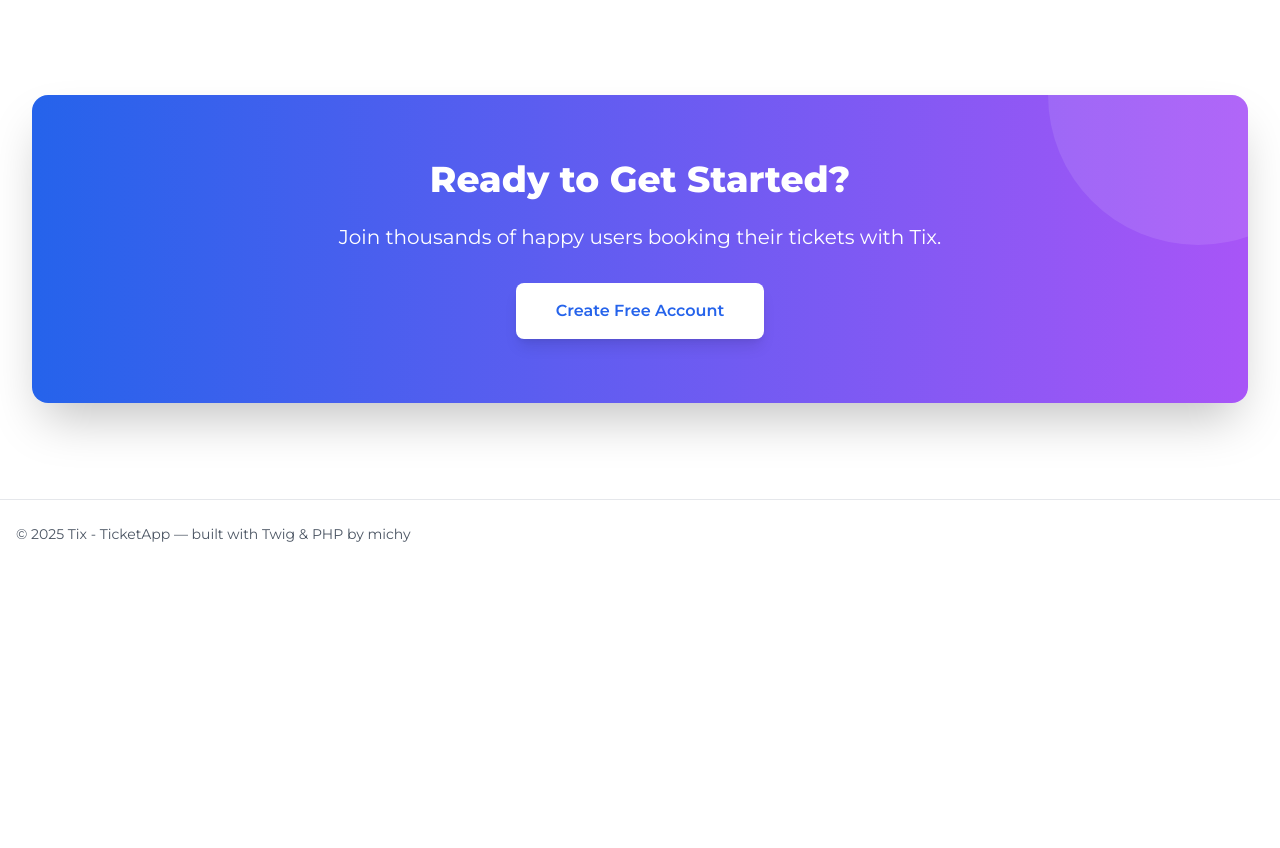
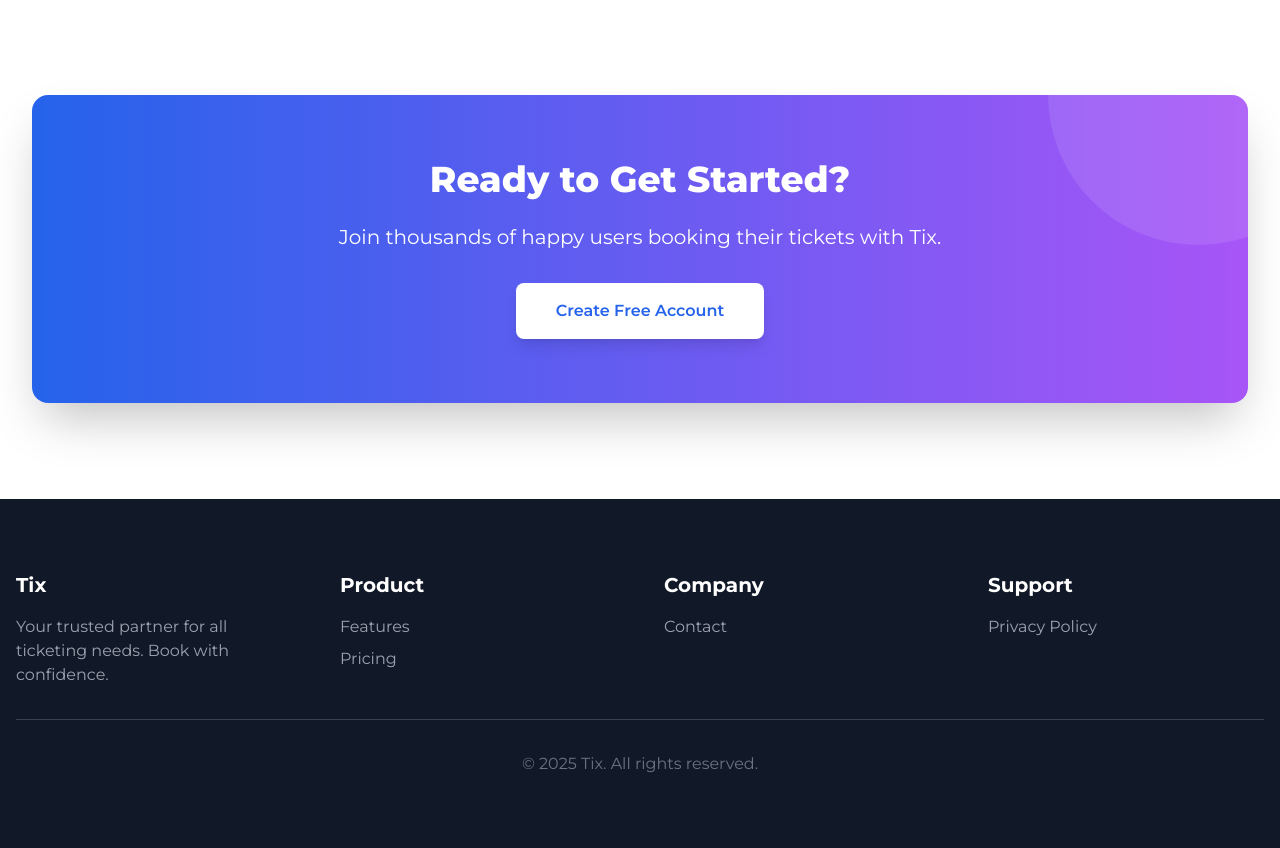
Before and after one commit to michycipher/ticketapp-twig, a PHP site: page / in a window 1280 px wide. Shown: the part 1345-2193 px from the top of the page. Before the commit the page ends 1887 px from the top, so only its background shows below. Run offline with PHP 8.4, Linux system fonts and the light colour scheme; style sheets or scripts are compiled from the project's sources; some libraries are stand-ins or nearby versions.

Commit message:
footer UI

```diff
--- a/templates/layout.twig
+++ b/templates/layout.twig
@@ -13,7 +13,7 @@
 		<link rel="preconnect" href="https://fonts.gstatic.com" crossorigin>
 		<link href="https://fonts.googleapis.com/css2?family=Montserrat:ital,wght@0,100..900;1,100..900&display=swap" rel="stylesheet">
 
-		<link rel="stylesheet" href="https://cdnjs.cloudflare.com/ajax/libs/font-awesome/6.5.0/css/all.min.css" integrity="sha512-..." crossorigin="anonymous" referrerpolicy="no-referrer" />
+		<link rel="stylesheet" href="https://cdnjs.cloudflare.com/ajax/libs/font-awesome/6.5.0/css/all.min.css" integrity="sha512-..." crossorigin="anonymous" referrerpolicy="no-referrer"/>
 
 		<link rel="stylesheet" href="/css/style.css">
 	</head>
@@ -60,11 +60,59 @@
 			</div>
 		</main>
 
-		<footer class="border-t bg-white">
+		{# <footer class="border-t bg-white">
 					<div class="max-w-[1440px] mx-auto px-4 py-6">
 						<p class="text-sm text-gray-600">&copy;
 							{{ "now"|date("Y") }}
 							Tix - TicketApp — built with Twig & PHP by michy</p>
+					</div>
+				</footer> #}
+
+		<footer class="relative bg-gray-900 text-white py-12 bottom-0 left-0 w-full">
+			<div class="max-w-[1440px] mx-auto px-4 py-6">
+				<div class="grid gap-12 md:grid-cols-2 lg:grid-cols-4 mb-8">
+					<div>
+						<h3 class="text-xl font-bold mb-4">Tix</h3>
+						<p class="text-gray-400">
+							Your trusted partner for all ticketing needs. Book with confidence.
+						</p>
+					</div>
+
+					<div>
+						<h3 class="text-xl font-bold mb-4">Product</h3>
+						<ul class="space-y-2 text-gray-400">
+							<li>
+								<a href="#" class="hover:text-purple-400">Features</a>
+							</li>
+							<li>
+								<a href="#" class="hover:text-purple-400">Pricing</a>
+							</li>
+						</ul>
+					</div>
+
+					<div>
+						<h3 class="text-xl font-bold mb-4">Company</h3>
+						<ul class="space-y-2 text-gray-400">
+							<li>
+								<a href="#" class="hover:text-purple-400">Contact</a>
+							</li>
+						</ul>
+					</div>
+
+					<div>
+						<h3 class="text-xl font-bold mb-4">Support</h3>
+						<ul class="space-y-2 text-gray-400">
+							<li>
+								<a href="#" class="hover:text-purple-400">Privacy Policy</a>
+							</li>
+						</ul>
+					</div>
+				</div>
+				<div class="border-t border-gray-700 pt-8 text-center text-gray-500">
+					&copy;
+					{{ "now"|date("Y") }}
+					Tix. All rights reserved.
+				</div>
 			</div>
 		</footer>
 
```
Also changed, not shown: README.md. Lines whose indentation alone changed are shown as unchanged.
